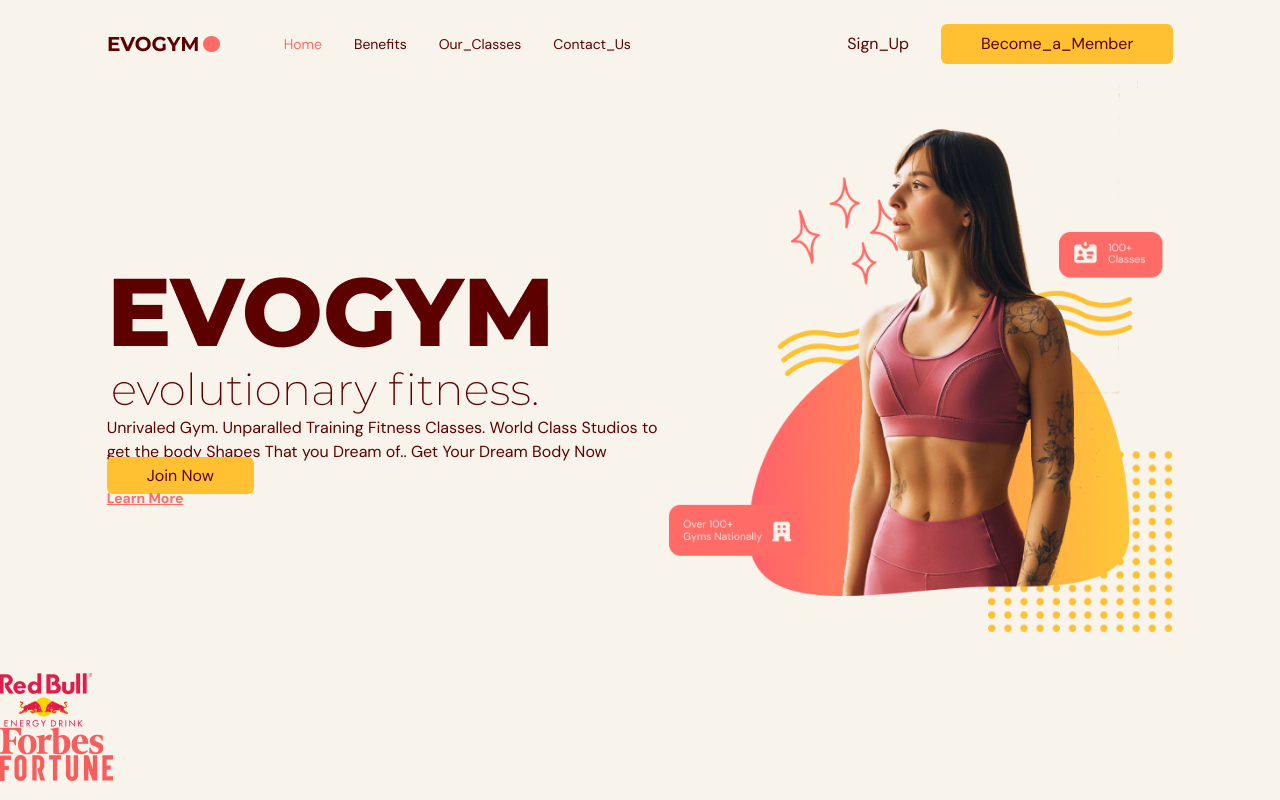
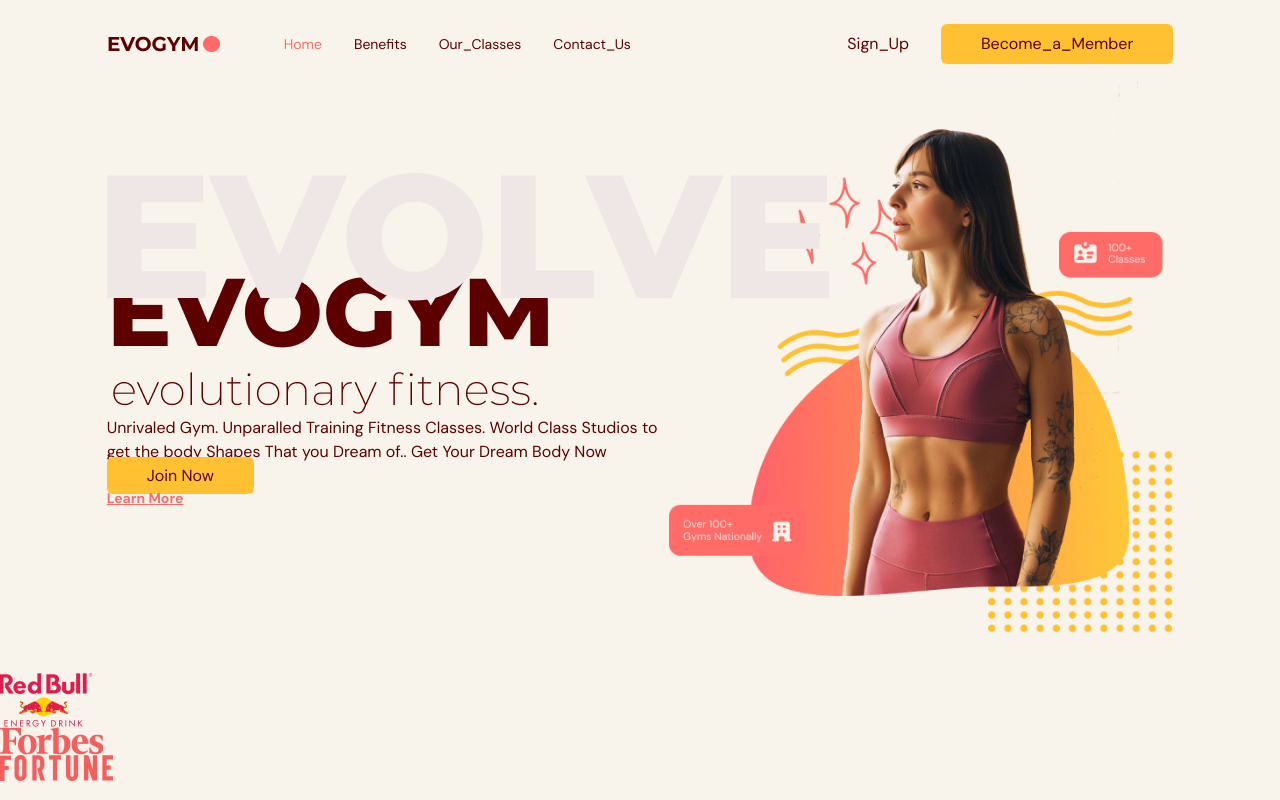
Before and after one commit to kolamat/gym-module, a React (Vite) app: page / in a window 1280 px wide. Built offline with nearby package versions, Linux system fonts and the light colour scheme.

Commit message:
On branch main Your branch is ahead of 'origin/main' by 8 commits.   (use "git push" to publish your local commits)
Changes to be committed:
	modified:   src/scenes/navbar/home/home.tsx

```diff
--- a/src/scenes/navbar/home/home.tsx
+++ b/src/scenes/navbar/home/home.tsx
@@ -26,7 +26,7 @@ const home = ({ setSelectedPage }: Props) => {
                   {/* HEADINGS */}
                   <div className='md:-mt-20'>
                       <div className='relative'>
-                          <div className='before:absolute'>
+                          <div className='before:absolute before:-top-20 before:content-evolvetext'>
                               <img src={HomePageText} alt="HomePageText" />
                           </div>
                       </div>
```
